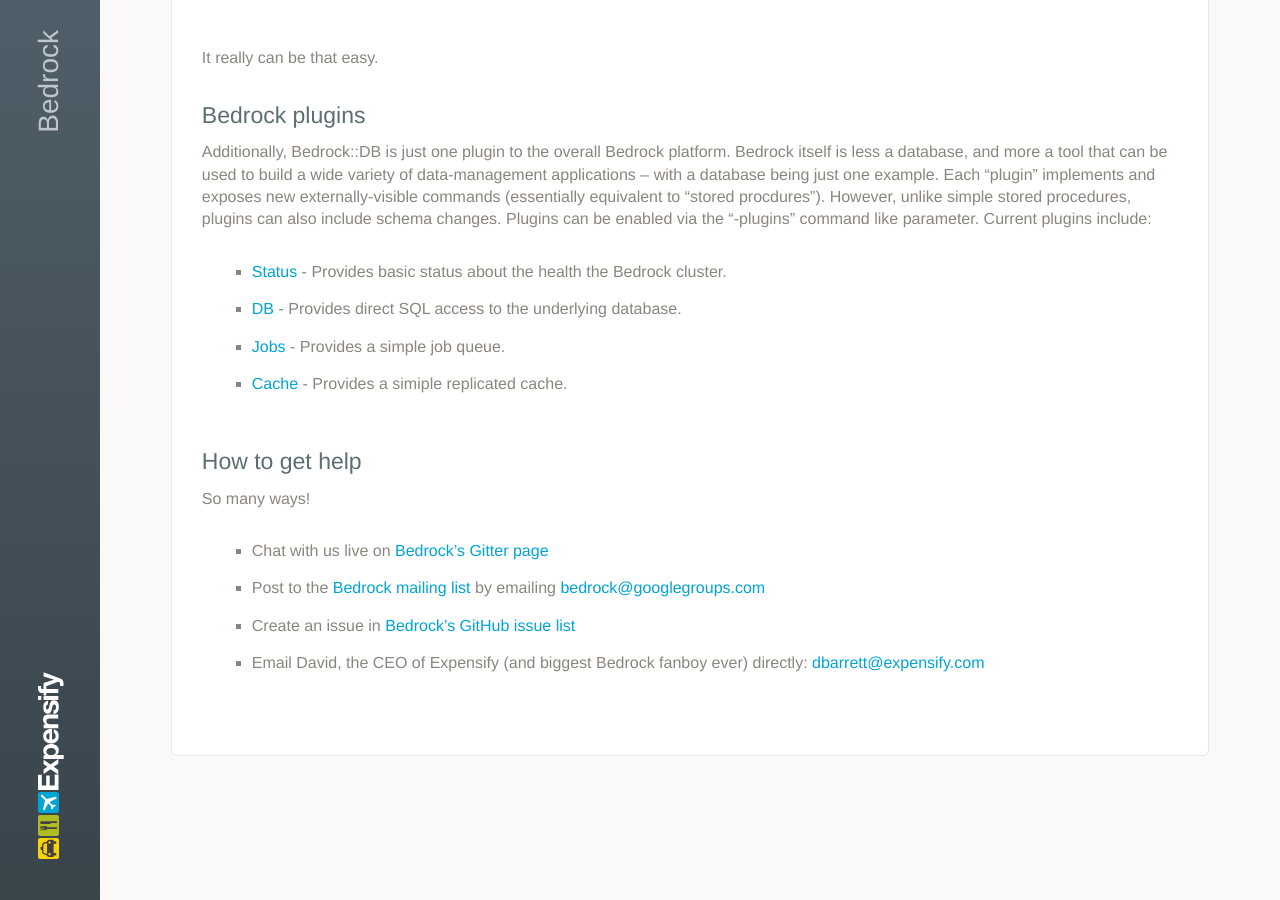
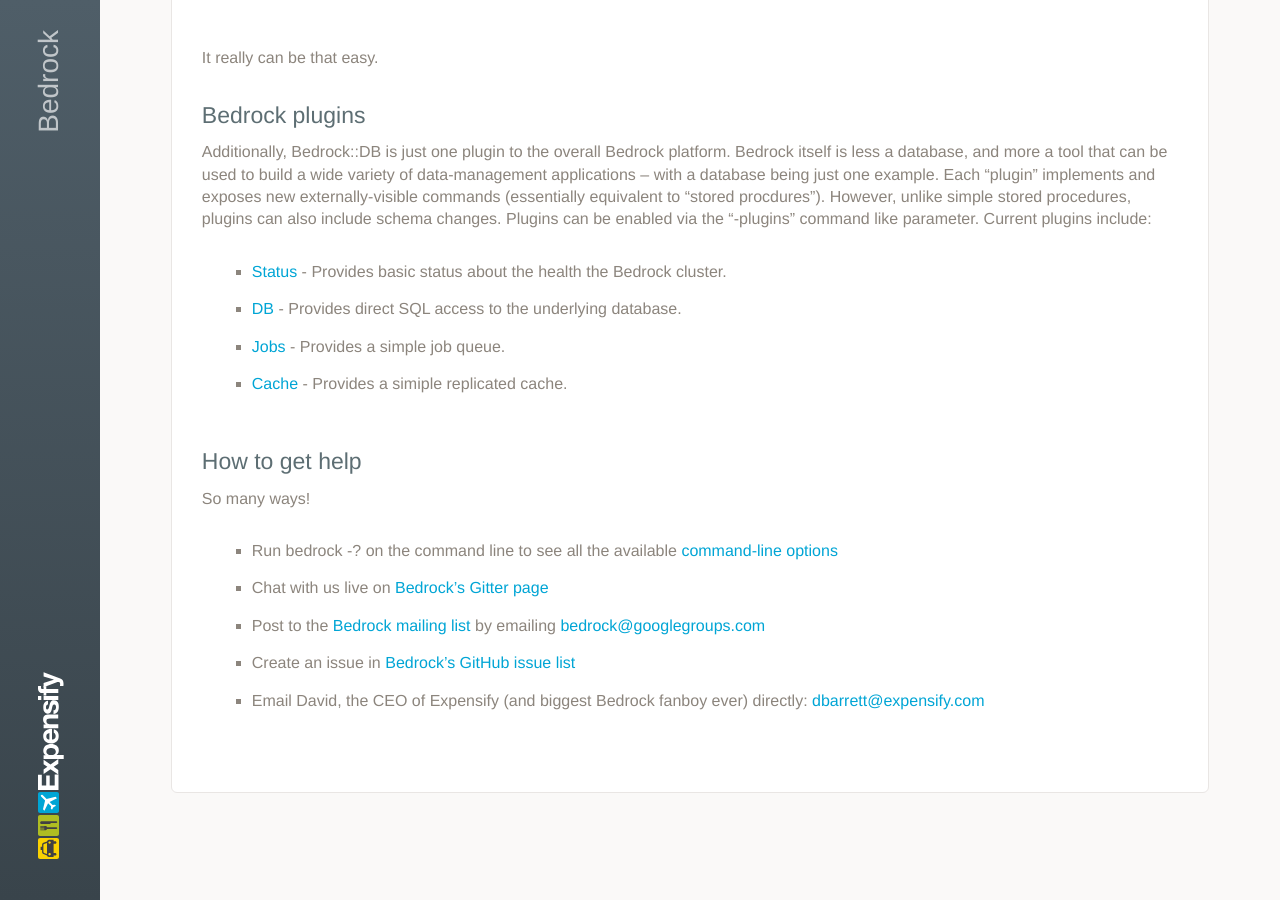
Before and after one commit to Expensify/Bedrock, a Jekyll site: the page built from docs/index.md, in a window 1280 px wide and 900 px high, scrolled down 2932 px. Built offline with Jekyll 4.4.1, drawn with Linux system fonts in a browser that asks for light colours.

Commit message:
Update index.md

```diff
--- a/docs/index.md
+++ b/docs/index.md
@@ -88,6 +88,7 @@
 ## How to get help
 So many ways!
 
+* Run `bedrock -?` on the command line to see all the available [command-line options](cli.html)
 * Chat with us live on [Bedrock's Gitter page](https://gitter.im/Expensify-Bedrock/Lobby)
 * Post to the [Bedrock mailing list](https://groups.google.com/forum/#!forum/bedrock) by emailing [bedrock@googlegroups.com](mailto:bedrock@googlegroups.com)
 * Create an issue in [Bedrock's GitHub issue list](https://github.com/Expensify/Bedrock/issues)
```
